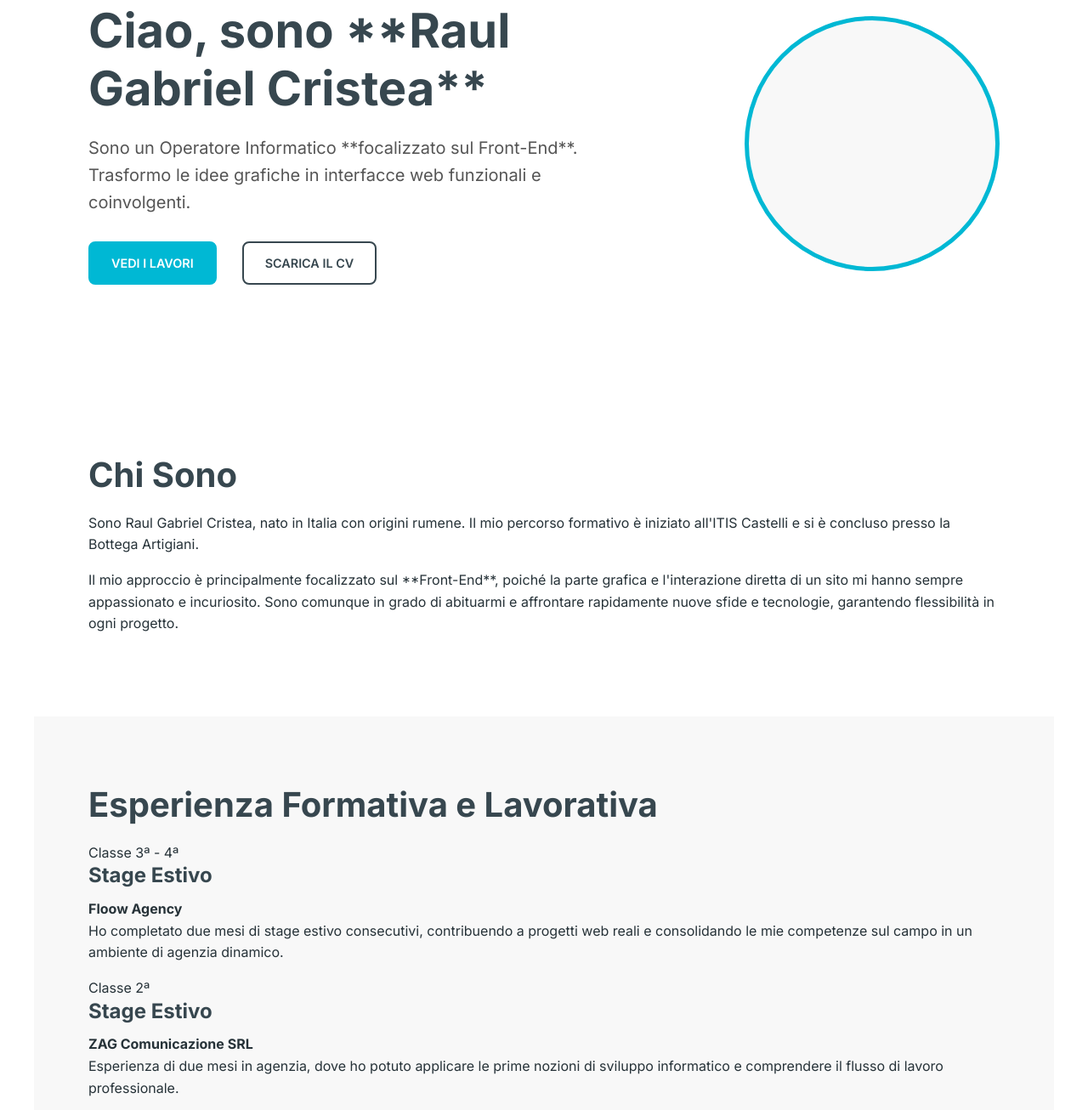
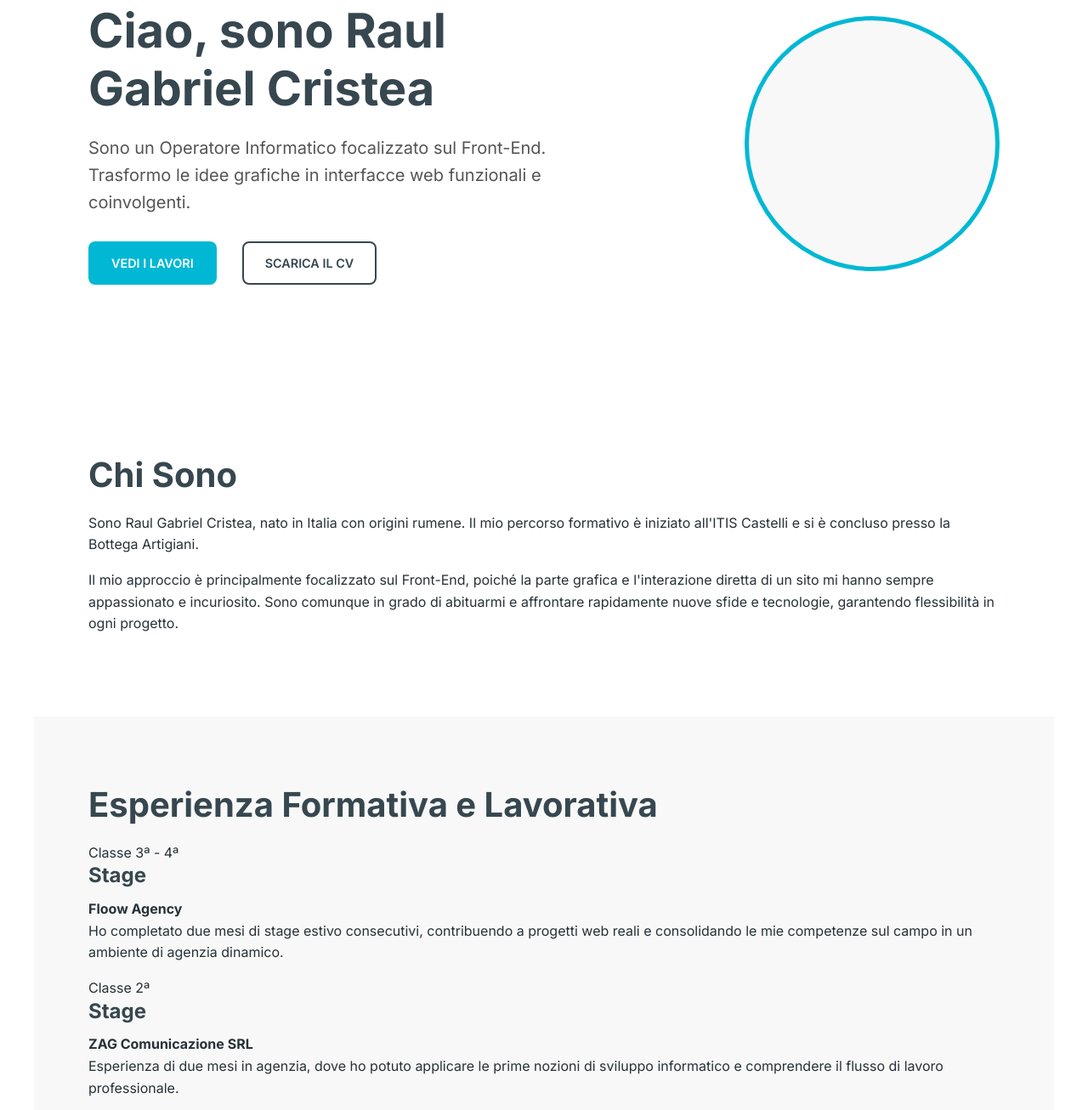
Before and after one commit to xelazz/raulcristea.github.io., a plain HTML site: page index.html in a window 1280 px wide. Shown: the part 185-1491 px from the top of the page at 85% size. Drawn offline with Linux system fonts and the light colour scheme.

Commit message:
Remove markdown formatting from text in index.html

```diff
--- a/index.html
+++ b/index.html
@@ -25,8 +25,8 @@
     <main>
         <section id="home" class="hero-section">
             <div class="hero-content">
-                <h1>Ciao, sono **Raul Gabriel Cristea**</h1>
-                <p>Sono un Operatore Informatico **focalizzato sul Front-End**. Trasformo le idee grafiche in interfacce web funzionali e coinvolgenti.</p>
+                <h1>Ciao, sono Raul Gabriel Cristea</h1>
+                <p>Sono un Operatore Informatico focalizzato sul Front-End. Trasformo le idee grafiche in interfacce web funzionali e coinvolgenti.</p>
                 <div class="hero-actions">
                     <a href="#portfolio" class="button primary-btn">Vedi i Lavori</a>
                     <a href="CV_RaulCristea.pdf" class="button secondary-btn" download>Scarica il CV</a>
@@ -40,7 +40,7 @@
         <section id="about" class="content-section">
             <h2>Chi Sono</h2>
             <p>Sono Raul Gabriel Cristea, nato in Italia con origini rumene. Il mio percorso formativo è iniziato all'ITIS Castelli e si è concluso presso la Bottega Artigiani.</p>
-            <p>Il mio approccio è principalmente focalizzato sul **Front-End**, poiché la parte grafica e l'interazione diretta di un sito mi hanno sempre appassionato e incuriosito. Sono comunque in grado di abituarmi e affrontare rapidamente nuove sfide e tecnologie, garantendo flessibilità in ogni progetto.</p>
+            <p>Il mio approccio è principalmente focalizzato sul Front-End, poiché la parte grafica e l'interazione diretta di un sito mi hanno sempre appassionato e incuriosito. Sono comunque in grado di abituarmi e affrontare rapidamente nuove sfide e tecnologie, garantendo flessibilità in ogni progetto.</p>
             </section>
 
         <section id="experience" class="content-section light-bg">
@@ -49,14 +49,14 @@
 
                 <div class="timeline-item">
                     <div class="timeline-date">Classe 3ª - 4ª</div>
-                    <h3>Stage Estivo</h3>
+                    <h3>Stage</h3>
                     <h4>Floow Agency</h4>
                     <p>Ho completato due mesi di stage estivo consecutivi, contribuendo a progetti web reali e consolidando le mie competenze sul campo in un ambiente di agenzia dinamico.</p>
                 </div>
 
                 <div class="timeline-item">
                     <div class="timeline-date">Classe 2ª</div>
-                    <h3>Stage Estivo</h3>
+                    <h3>Stage</h3>
                     <h4>ZAG Comunicazione SRL</h4>
                     <p>Esperienza di due mesi in agenzia, dove ho potuto applicare le prime nozioni di sviluppo informatico e comprendere il flusso di lavoro professionale.</p>
                 </div>
```
